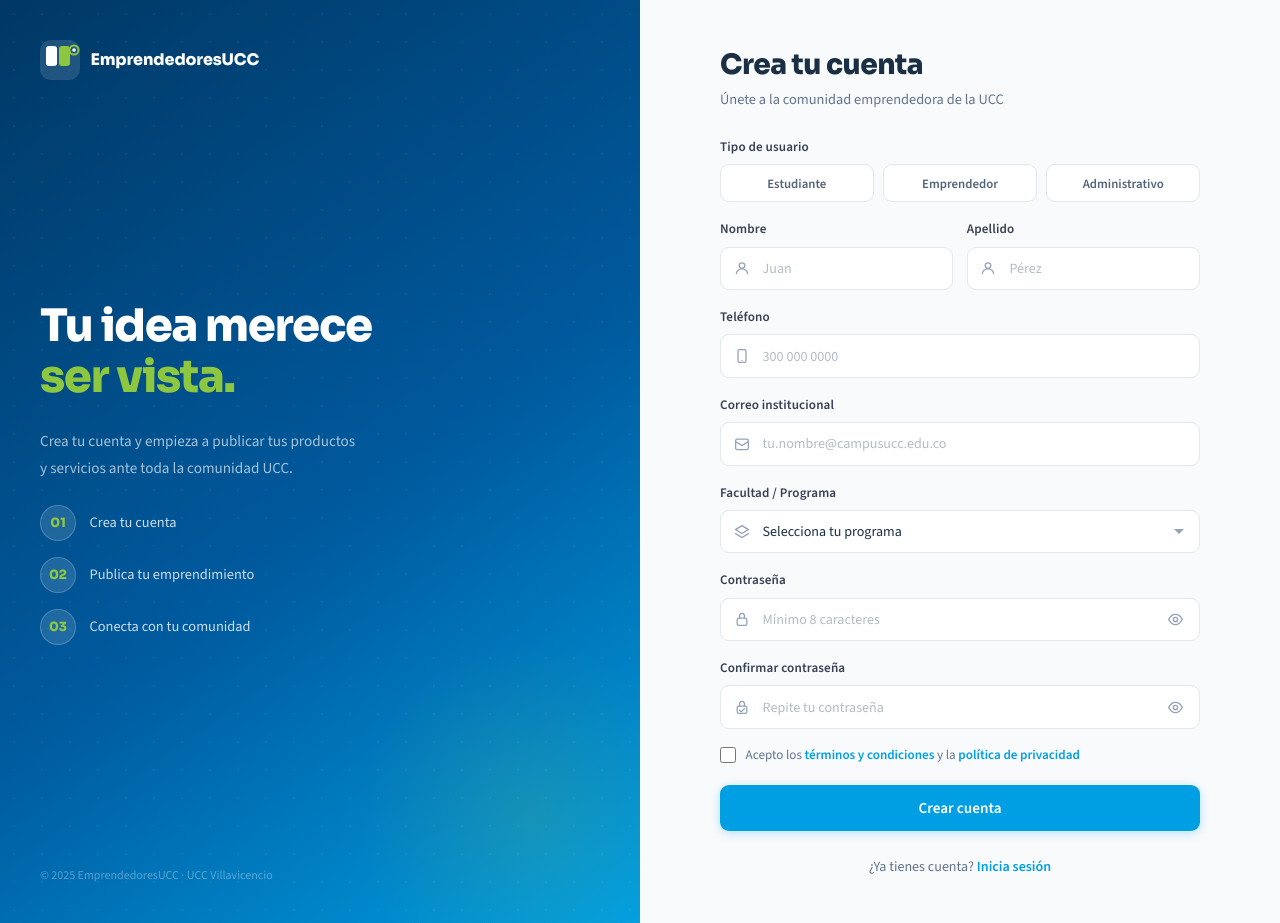
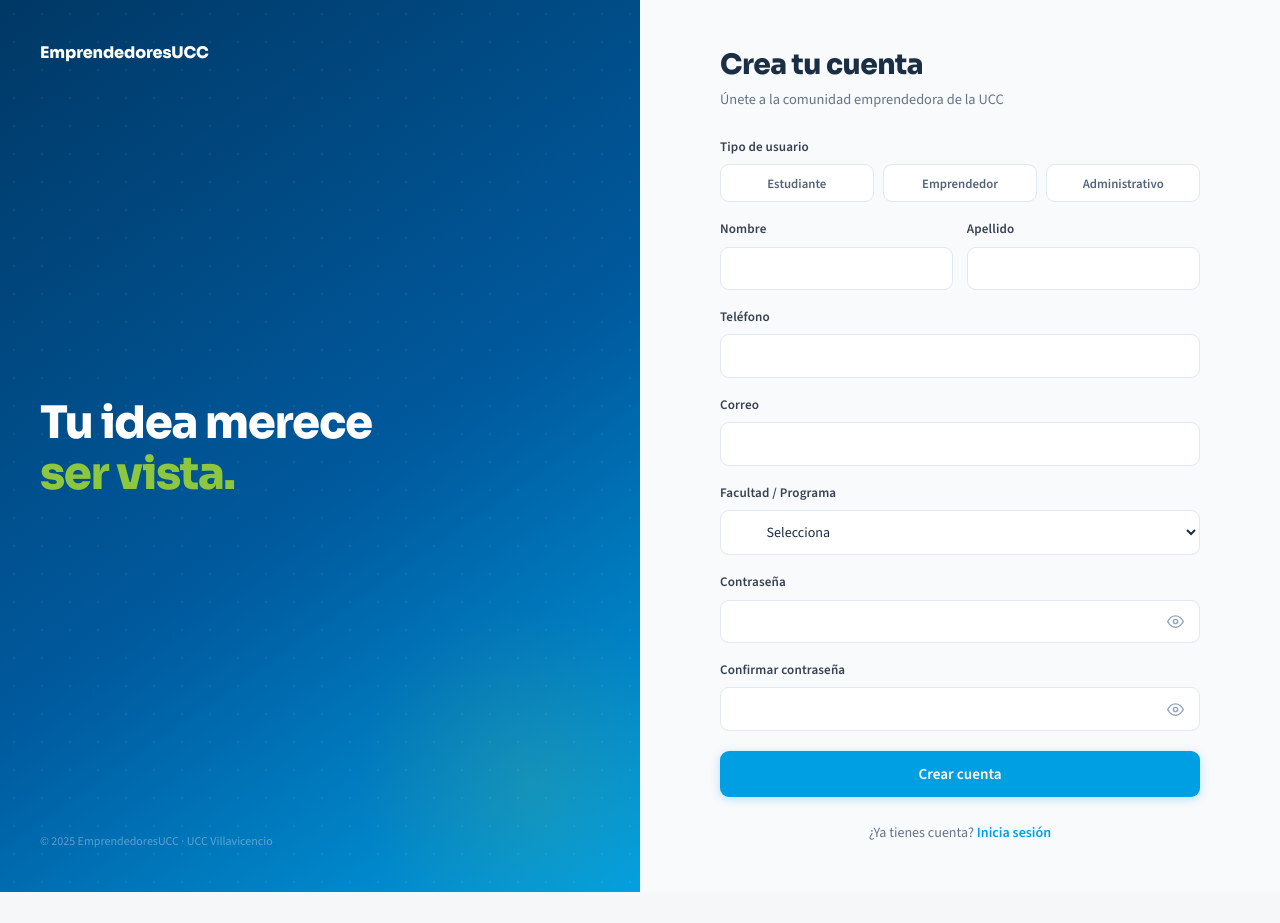
Before and after one commit to Andres0606/emprendedores_ucc_electiva, a Next.js app in the folder emprendedores_ucc_electiva/: page /autenticacion/register in a window 1280 px wide. After the commit the page ends 892 px from the top, so only its background shows below. Built offline with nearby package versions, Linux system fonts and the light colour scheme.

Commit message:
registro funcionando

```diff
--- a/emprendedores_ucc_electiva/app/autenticacion/register/page.tsx
+++ b/emprendedores_ucc_electiva/app/autenticacion/register/page.tsx
@@ -1,6 +1,7 @@
 "use client";
 import Link from "next/link";
 import { useState } from "react";
+import { useRouter } from "next/navigation";
 import styles from "../../css/Autenticación/register.module.css";
 
 const facultades = [
@@ -18,32 +19,88 @@ const facultades = [
 ];
 
 const tiposUsuario = [
-  { value: "estudiante",  label: "Estudiante" },
+  { value: "estudiante", label: "Estudiante" },
   { value: "emprendedor", label: "Emprendedor" },
-  { value: "comprador",   label: "Administrativo" },
+  { value: "administrativo", label: "Administrativo" },
 ];
 
 export default function RegisterPage() {
-  const [showPass, setShowPass]       = useState(false);
+
+  const router = useRouter();
+
+  const [showPass, setShowPass] = useState(false);
   const [showConfirm, setShowConfirm] = useState(false);
+
+  const [nombre, setNombre] = useState("");
+  const [apellido, setApellido] = useState("");
+  const [telefono, setTelefono] = useState("");
+  const [correo, setCorreo] = useState("");
+  const [carrera, setCarrera] = useState("");
   const [tipoUsuario, setTipoUsuario] = useState("");
+  const [password, setPassword] = useState("");
+  const [confirmPassword, setConfirmPassword] = useState("");
+
+  const registrarUsuario = async (e: any) => {
+    e.preventDefault();
+
+    if (password !== confirmPassword) {
+      alert("Las contraseñas no coinciden");
+      return;
+    }
+
+    const usuario = {
+      nombre,
+      apellido,
+      telefono,
+      correo,
+      carrera,
+      tipoUsuario,
+      saldo: 0,
+    };
+
+    try {
+      const res = await fetch("http://localhost:8080/api/usuarios", {
+        method: "POST",
+        headers: { "Content-Type": "application/json" },
+        body: JSON.stringify(usuario),
+      });
+
+      if (res.ok) {
+        alert("Usuario registrado correctamente");
+        router.push("/autenticacion/login");
+      } else {
+        alert("Error al registrar usuario");
+      }
+    } catch (error) {
+      console.error(error);
+      alert("Error de conexión con el servidor");
+    }
+  };
+
+  const EyeIcon = () => (
+    <svg xmlns="http://www.w3.org/2000/svg" width="17" height="17" viewBox="0 0 24 24"
+      fill="none" stroke="currentColor" strokeWidth="2" strokeLinecap="round" strokeLinejoin="round">
+      <path d="M1 12s4-8 11-8 11 8 11 8-4 8-11 8-11-8-11-8z"/>
+      <circle cx="12" cy="12" r="3"/>
+    </svg>
+  );
+
+  const EyeOffIcon = () => (
+    <svg xmlns="http://www.w3.org/2000/svg" width="17" height="17" viewBox="0 0 24 24"
+      fill="none" stroke="currentColor" strokeWidth="2" strokeLinecap="round" strokeLinejoin="round">
+      <path d="M17.94 17.94A10.07 10.07 0 0 1 12 20c-7 0-11-8-11-8a18.45 18.45 0 0 1 5.06-5.94"/>
+      <path d="M9.9 4.24A9.12 9.12 0 0 1 12 4c7 0 11 8 11 8a18.5 18.5 0 0 1-2.16 3.19"/>
+      <line x1="1" y1="1" x2="23" y2="23"/>
+    </svg>
+  );
 
   return (
     <div className={styles.wrapper}>
 
-      {/* ── Lado izquierdo — marca ── */}
       <div className={styles.brand}>
         <div className={styles.brandBg} aria-hidden />
 
         <Link href="/" className={styles.brandLogo}>
-          <svg width="40" height="40" viewBox="0 0 40 40" fill="none">
-            <rect width="40" height="40" rx="11" fill="rgba(255,255,255,0.12)"/>
-            <rect x="6"  y="6"  width="11" height="20" rx="3" fill="#fff"/>
-            <rect x="6"  y="20" width="11" height="5"  rx="2" fill="rgba(255,255,255,0.5)"/>
-            <rect x="19" y="6"  width="11" height="20" rx="3" fill="#8DC63F"/>
-            <circle cx="34" cy="10" r="4.5" fill="none" stroke="#8DC63F" strokeWidth="2"/>
-            <circle cx="34" cy="10" r="1.8" fill="#fff"/>
-          </svg>
           <span className={styles.brandName}>EmprendedoresUCC</span>
         </Link>
 
@@ -52,28 +109,11 @@ export default function RegisterPage() {
             Tu idea merece<br />
             <span className={styles.brandGreen}>ser vista.</span>
           </h2>
-          <p className={styles.brandDesc}>
-            Crea tu cuenta y empieza a publicar tus productos y
-            servicios ante toda la comunidad UCC.
-          </p>
-          <div className={styles.brandSteps}>
-            {[
-              { n: "01", txt: "Crea tu cuenta" },
-              { n: "02", txt: "Publica tu emprendimiento" },
-              { n: "03", txt: "Conecta con tu comunidad" },
-            ].map((s) => (
-              <div key={s.n} className={styles.brandStep}>
-                <span className={styles.brandStepNum}>{s.n}</span>
-                <span className={styles.brandStepTxt}>{s.txt}</span>
-              </div>
-            ))}
-          </div>
         </div>
 
         <p className={styles.brandFooter}>© 2025 EmprendedoresUCC · UCC Villavicencio</p>
       </div>
 
-      {/* ── Lado derecho — formulario ── */}
       <div className={styles.formSide}>
         <div className={styles.formBox}>
 
@@ -82,9 +122,9 @@ export default function RegisterPage() {
             <p className={styles.formSub}>Únete a la comunidad emprendedora de la UCC</p>
           </div>
 
-          <form className={styles.form} onSubmit={(e) => e.preventDefault()}>
+          <form className={styles.form} onSubmit={registrarUsuario}>
 
-            {/* Tipo de usuario */}
+            {/* Tipo usuario */}
             <div className={styles.field}>
               <label className={styles.label}>Tipo de usuario</label>
               <div className={styles.tipoGrid}>
@@ -101,91 +141,83 @@ export default function RegisterPage() {
               </div>
             </div>
 
-            {/* Nombre + Apellido */}
+            {/* Nombre y Apellido */}
             <div className={styles.row}>
               <div className={styles.field}>
                 <label className={styles.label}>Nombre</label>
-                <div className={styles.inputWrap}>
-                  <svg className={styles.inputIcon} viewBox="0 0 20 20" fill="none" stroke="currentColor" strokeWidth="1.6">
-                    <circle cx="10" cy="7" r="3.5"/>
-                    <path d="M3 17c0-3.314 3.134-6 7-6s7 2.686 7 6" strokeLinecap="round"/>
-                  </svg>
-                  <input type="text" placeholder="Juan" className={styles.input} autoComplete="given-name"/>
-                </div>
+                <input
+                  type="text"
+                  className={styles.input}
+                  value={nombre}
+                  onChange={(e) => setNombre(e.target.value)}
+                />
               </div>
               <div className={styles.field}>
                 <label className={styles.label}>Apellido</label>
-                <div className={styles.inputWrap}>
-                  <svg className={styles.inputIcon} viewBox="0 0 20 20" fill="none" stroke="currentColor" strokeWidth="1.6">
-                    <circle cx="10" cy="7" r="3.5"/>
-                    <path d="M3 17c0-3.314 3.134-6 7-6s7 2.686 7 6" strokeLinecap="round"/>
-                  </svg>
-                  <input type="text" placeholder="Pérez" className={styles.input} autoComplete="family-name"/>
-                </div>
+                <input
+                  type="text"
+                  className={styles.input}
+                  value={apellido}
+                  onChange={(e) => setApellido(e.target.value)}
+                />
               </div>
             </div>
 
-            {/* Teléfono solo */}
+            {/* Teléfono */}
             <div className={styles.field}>
               <label className={styles.label}>Teléfono</label>
-              <div className={styles.inputWrap}>
-                <svg className={styles.inputIcon} viewBox="0 0 20 20" fill="none" stroke="currentColor" strokeWidth="1.6">
-                  <rect x="5" y="2" width="10" height="16" rx="2"/>
-                  <circle cx="10" cy="15.5" r="0.8" fill="currentColor" stroke="none"/>
-                </svg>
-                <input type="tel" placeholder="300 000 0000" className={styles.input} autoComplete="tel"/>
-              </div>
+              <input
+                type="tel"
+                className={styles.input}
+                value={telefono}
+                onChange={(e) => setTelefono(e.target.value)}
+              />
             </div>
 
             {/* Correo */}
             <div className={styles.field}>
-              <label className={styles.label}>Correo institucional</label>
-              <div className={styles.inputWrap}>
-                <svg className={styles.inputIcon} viewBox="0 0 20 20" fill="none" stroke="currentColor" strokeWidth="1.6">
-                  <rect x="2" y="4" width="16" height="13" rx="2"/>
-                  <path d="M2 7l8 5 8-5" strokeLinecap="round"/>
-                </svg>
-                <input type="email" placeholder="tu.nombre@campusucc.edu.co" className={styles.input} autoComplete="email"/>
-              </div>
+              <label className={styles.label}>Correo</label>
+              <input
+                type="email"
+                className={styles.input}
+                value={correo}
+                onChange={(e) => setCorreo(e.target.value)}
+              />
             </div>
 
-            {/* Facultad */}
+            {/* Carrera */}
             <div className={styles.field}>
               <label className={styles.label}>Facultad / Programa</label>
-              <div className={styles.inputWrap}>
-                <svg className={styles.inputIcon} viewBox="0 0 20 20" fill="none" stroke="currentColor" strokeWidth="1.6">
-                  <path d="M10 2L2 7l8 5 8-5-8-5z"/>
-                  <path d="M2 12l8 5 8-5" strokeLinecap="round"/>
-                </svg>
-                <select className={`${styles.input} ${styles.select}`} defaultValue="">
-                  <option value="" disabled>Selecciona tu programa</option>
-                  {facultades.map((f) => (
-                    <option key={f} value={f}>{f}</option>
-                  ))}
-                </select>
-              </div>
+              <select
+                className={styles.input}
+                value={carrera}
+                onChange={(e) => setCarrera(e.target.value)}
+              >
+                <option value="">Selecciona</option>
+                {facultades.map((f) => (
+                  <option key={f} value={f}>{f}</option>
+                ))}
+              </select>
             </div>
 
             {/* Contraseña */}
             <div className={styles.field}>
               <label className={styles.label}>Contraseña</label>
               <div className={styles.inputWrap}>
-                <svg className={styles.inputIcon} viewBox="0 0 20 20" fill="none" stroke="currentColor" strokeWidth="1.6">
-                  <rect x="4" y="9" width="12" height="9" rx="2"/>
-                  <path d="M7 9V6a3 3 0 016 0v3" strokeLinecap="round"/>
-                </svg>
                 <input
                   type={showPass ? "text" : "password"}
-                  placeholder="Mínimo 8 caracteres"
                   className={styles.input}
-                  autoComplete="new-password"
+                  style={{ paddingLeft: "0.9rem", paddingRight: "2.8rem" }}
+                  value={password}
+                  onChange={(e) => setPassword(e.target.value)}
                 />
-                <button type="button" className={styles.togglePass} onClick={() => setShowPass(!showPass)} aria-label="Ver contraseña">
-                  <svg viewBox="0 0 20 20" fill="none" stroke="currentColor" strokeWidth="1.6">
-                    <path d="M2 10s3-6 8-6 8 6 8 6-3 6-8 6-8-6-8-6z"/>
-                    <circle cx="10" cy="10" r="2.5"/>
-                    {showPass && <line x1="3" y1="3" x2="17" y2="17" strokeLinecap="round"/>}
-                  </svg>
+                <button
+                  type="button"
+                  className={styles.togglePass}
+                  onClick={() => setShowPass(!showPass)}
+                  aria-label={showPass ? "Ocultar contraseña" : "Ver contraseña"}
+                >
+                  {showPass ? <EyeOffIcon /> : <EyeIcon />}
                 </button>
               </div>
             </div>
@@ -194,37 +226,23 @@ export default function RegisterPage() {
             <div className={styles.field}>
               <label className={styles.label}>Confirmar contraseña</label>
               <div className={styles.inputWrap}>
-                <svg className={styles.inputIcon} viewBox="0 0 20 20" fill="none" stroke="currentColor" strokeWidth="1.6">
-                  <rect x="4" y="9" width="12" height="9" rx="2"/>
-                  <path d="M7 9V6a3 3 0 016 0v3" strokeLinecap="round"/>
-                  <path d="M7 14l2 2 4-4" strokeLinecap="round" strokeLinejoin="round"/>
-                </svg>
                 <input
                   type={showConfirm ? "text" : "password"}
-                  placeholder="Repite tu contraseña"
                   className={styles.input}
-                  autoComplete="new-password"
+                  style={{ paddingLeft: "0.9rem", paddingRight: "2.8rem" }}
+                  value={confirmPassword}
+                  onChange={(e) => setConfirmPassword(e.target.value)}
                 />
-                <button type="button" className={styles.togglePass} onClick={() => setShowConfirm(!showConfirm)} aria-label="Ver contraseña">
-                  <svg viewBox="0 0 20 20" fill="none" stroke="currentColor" strokeWidth="1.6">
-                    <path d="M2 10s3-6 8-6 8 6 8 6-3 6-8 6-8-6-8-6z"/>
-                    <circle cx="10" cy="10" r="2.5"/>
-                    {showConfirm && <line x1="3" y1="3" x2="17" y2="17" strokeLinecap="round"/>}
-                  </svg>
+                <button
+                  type="button"
+                  className={styles.togglePass}
+                  onClick={() => setShowConfirm(!showConfirm)}
+                  aria-label={showConfirm ? "Ocultar contraseña" : "Ver contraseña"}
+                >
+                  {showConfirm ? <EyeOffIcon /> : <EyeIcon />}
                 </button>
               </div>
             </div>
-
-            {/* Términos */}
-            <label className={styles.checkRow}>
-              <input type="checkbox" className={styles.checkbox}/>
-              <span className={styles.checkText}>
-                Acepto los{" "}
-                <Link href="/terminos" className={styles.checkLink}>términos y condiciones</Link>
-                {" "}y la{" "}
-                <Link href="/privacidad" className={styles.checkLink}>política de privacidad</Link>
-              </span>
-            </label>
 
             <button type="submit" className={styles.submitBtn}>
               Crear cuenta
@@ -234,8 +252,11 @@ export default function RegisterPage() {
 
           <p className={styles.switchText}>
             ¿Ya tienes cuenta?{" "}
-            <Link href="/autenticacion/login" className={styles.switchLink}>Inicia sesión</Link>
+            <Link href="/autenticacion/login" className={styles.switchLink}>
+              Inicia sesión
+            </Link>
           </p>
+
         </div>
       </div>
     </div>
```
